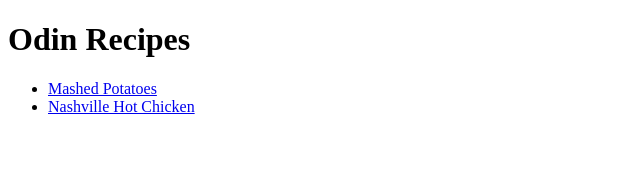
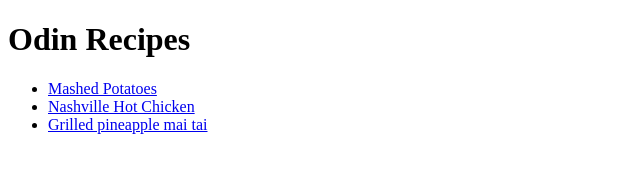
Before and after one commit to highastheskyler/odin-recipes, a plain HTML site: page index.html in a window 1280 px wide. Shown: the whole page, without its empty margins (0-640 px from the left). Drawn offline with Linux system fonts and the light colour scheme.

Commit message:
Make link to mai tai webpage

```diff
--- a/index.html
+++ b/index.html
@@ -9,6 +9,7 @@
         <ul>
             <li><a href="recipes/mashed_potatoes.html">Mashed Potatoes</a></li>
             <li><a href="recipes/nash_hot_chicken.html">Nashville Hot Chicken</a></li>
+            <li><a href="recipes/grilled_pine_mai_tai.html">Grilled pineapple mai tai</li>
         </ul>
     </body>
 
```
